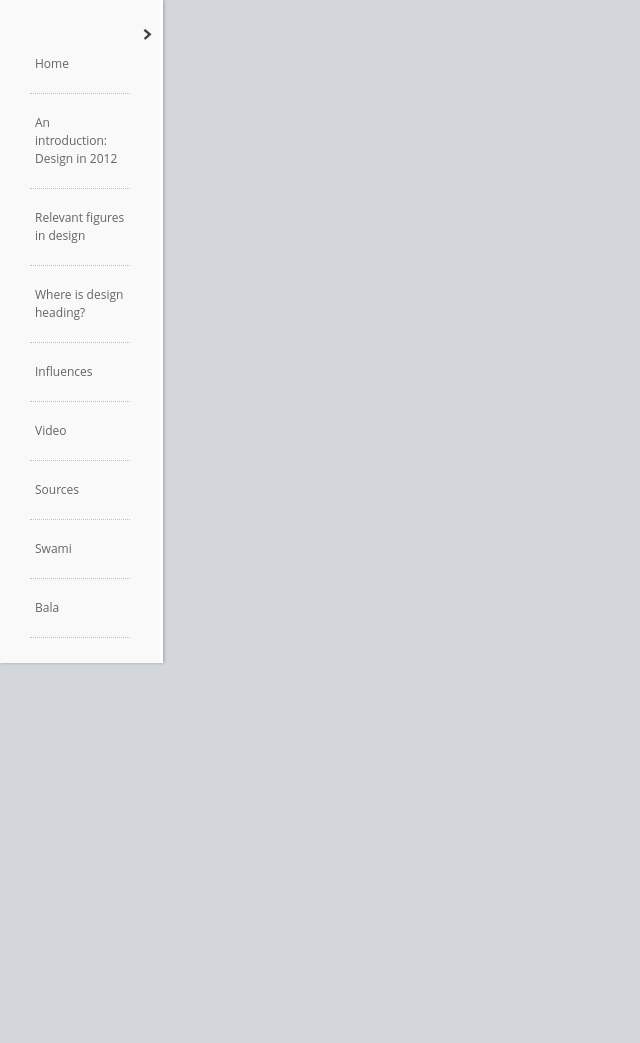
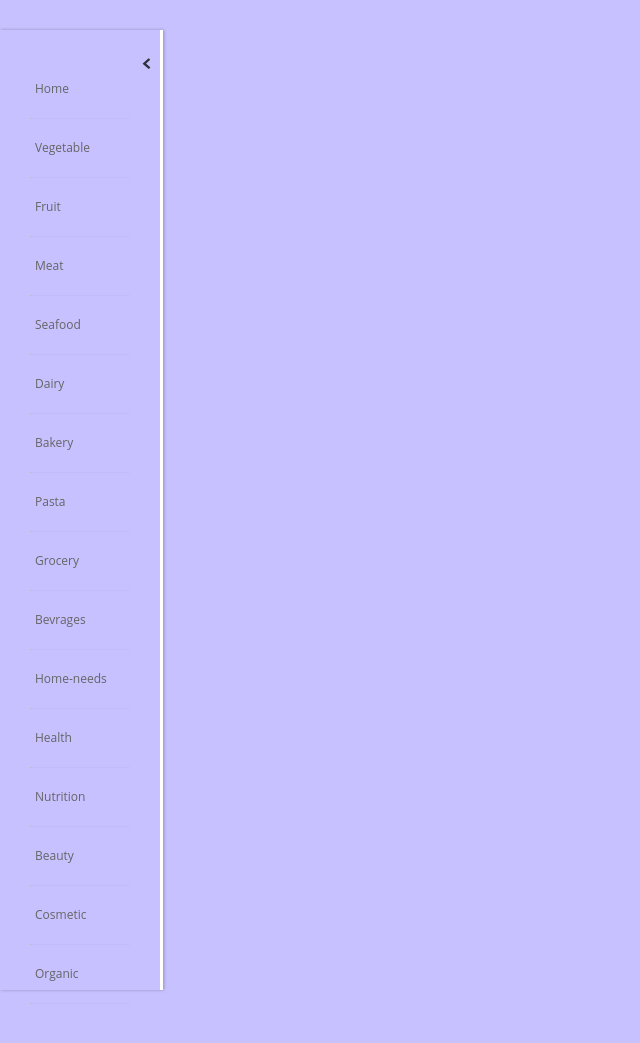
Before and after one commit to balasilent/rosie, a PHP site: page /menu.php in a window 1280 px wide. Shown: the top 1043 px of the page, without its empty margins (0-640 px from the left). Run offline with PHP 8.4, Linux system fonts and the light colour scheme.

Commit message:
bg changes

```diff
--- a/css/menu.css
+++ b/css/menu.css
@@ -8,12 +8,12 @@
 
 ::selection {
 	color: #fff;
-	background: #ec6912;
+	background: #C7C1FF;
 }
 
 ::-moz-selection {
 	color: #fff;
-	background: #ec6912;
+	background: #C7C1FF;
 }
 
 * {
@@ -23,7 +23,7 @@
 }
 
 body {
-	background: #d3d7dc;
+	background: #C7C1FF;
 	font: normal 400 14px/21px 'Source Sans Pro', Helvetica, Arial, sans-serif;
 	color: #464851;
 }
@@ -44,13 +44,13 @@ strong {
 }
 
 .wrapper {
-	background: #f3f3f3;
+	background: #C7C1FF;
 	border: 1px solid #fff;
 	width: 400px;
 	padding: 30px 40px;
 	margin: 0 auto;
 	position: relative;
-	top: 25px;
+	top: 0px;
 	clear: both;
 
 	box-shadow: 0 1px 3px rgba(0,0,0,0.25);
@@ -125,12 +125,15 @@ strong {
 /*****PANEL*****/
 
 #menu {
-	background: #f9f9f9;
+	background: #C7C1FF;
 	border-right: 3px solid #fff;
+	top:30px;
+	height:900px;
 	width: 100px;
 	padding: 30px;
-	position: fixed;
+	position: absolute;
 	z-index: 100;
+
 
 	box-shadow: 1px 0 3px rgba(0,0,0,0.25);
 	-moz-box-shadow: 1px 0 3px rgba(0,0,0,0.25);
@@ -168,7 +171,7 @@ strong {
 
 #menu nav {
 	position: relative;
-	top: 5px;
+	top: 0px;
 }
 
 #menu nav a {
--- a/css/sliding.css
+++ b/css/sliding.css
@@ -116,7 +116,7 @@ top: 50px;
 right: 0;
 display: none;
 text-align:center;
-background: #000000;
+background: #C7C1FF;
 border:1px solid #111111;
 -moz-border-radius-topleft: 20px;
 -webkit-border-top-left-radius: 20px;
--- a/css/style.css
+++ b/css/style.css
@@ -1,7 +1,7 @@
 body
 {
 background-image:url('../img/2.jpg');
-background-color:#27408B;
+background-color:#fff;
 background-repeat:no-repeat;
 background-position:50% 0%;
 }
--- a/index.php
+++ b/index.php
@@ -5,6 +5,5 @@
 		<?PHP include "menu.php"?>
 		<?PHP include "item.php"?>
 		<?PHP include "cart.php"?>
-		<?PHP include "swami.php"?>
 		</body>
 </html>
--- a/menu.php
+++ b/menu.php
@@ -5,12 +5,12 @@
 <meta http-equiv="content-language" content="en-GB" />
 <link rel="stylesheet" type="text/css" href="css/menu.css">
 <!-----SLIDING PANEL HEIGHT ADJUST TO DOCUMENT HEIGHT----->
-<script type="text/javascript">
+<!--<script type="text/javascript">
 $(document).ready(function() {
 	$("#menu").height($(document).height());
 });
 </script>
-
+-->
 <!-----SLIDING PANEL DELAY AND HIDE----->
 <script type="text/javascript">
 $(document).ready(function() {
@@ -27,14 +27,21 @@ $(document).ready(function() {
 	<div class="arrow"><</div>
     <nav class="nav">
         <a href="#">Home</a>
-        <a href="#">An introduction: Design in 2012</a>
-        <a href="#">Relevant figures in design</a>
-        <a href="#">Where is design heading?</a>
-        <a href="#">Influences</a>
-        <a href="#">Video</a>
-        <a href="#">Sources</a>
-		<a href="#">Swami</a>
-		<a href="#">Bala</a>
+        <a href="#">Vegetable</a>
+        <a href="#">Fruit</a>
+        <a href="#">Meat</a>
+        <a href="#">Seafood</a>
+        <a href="#">Dairy</a>
+        <a href="#">Bakery</a>
+		<a href="#">Pasta</a>
+		<a href="#">Grocery</a>
+		<a href="#">Bevrages</a>
+		<a href="#">Home-needs</a>
+		<a href="#">Health</a>
+		<a href="#">Nutrition</a>
+		<a href="#">Beauty</a>
+		<a href="#">Cosmetic</a>
+		<a href="#">Organic</a>
     </nav>
 </div>
 <!-----END SLIDING MENU PANEL----->
```
